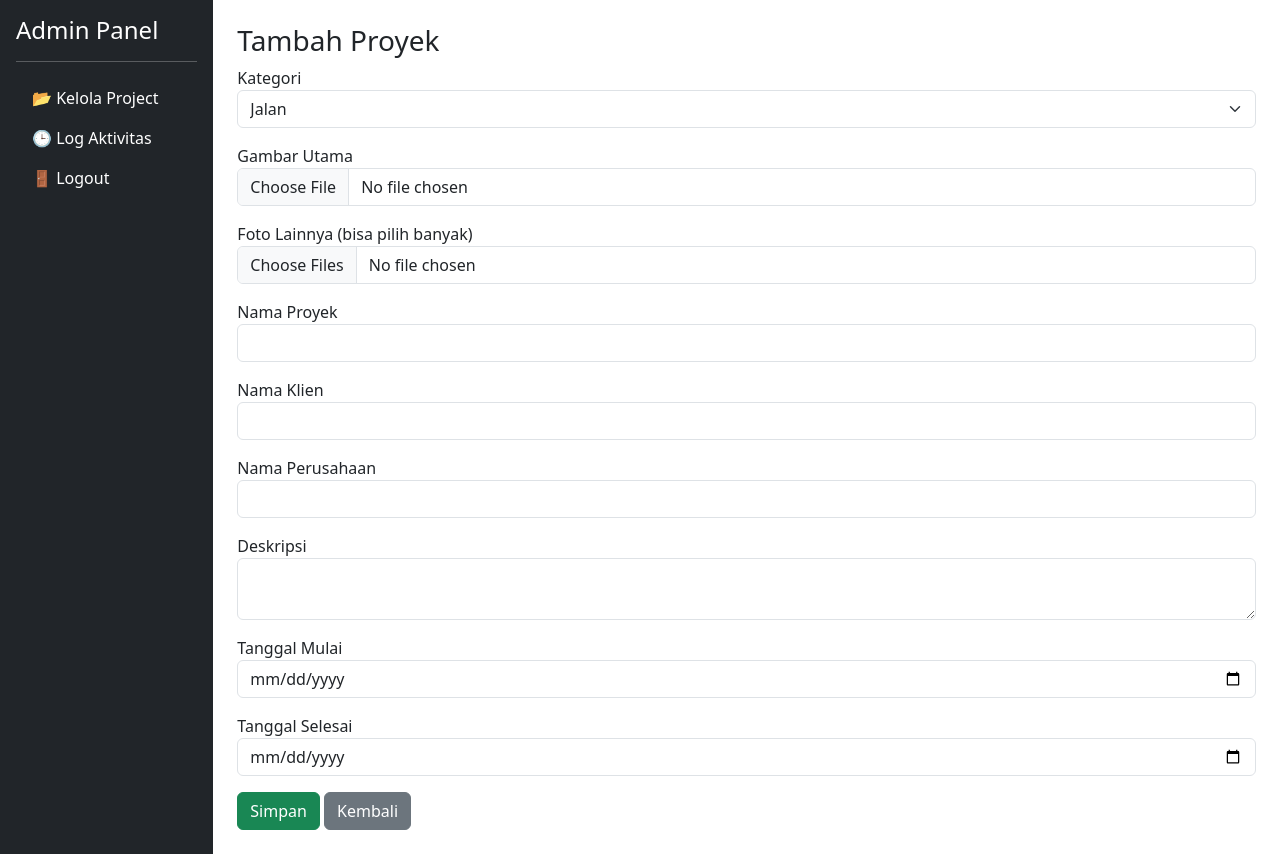
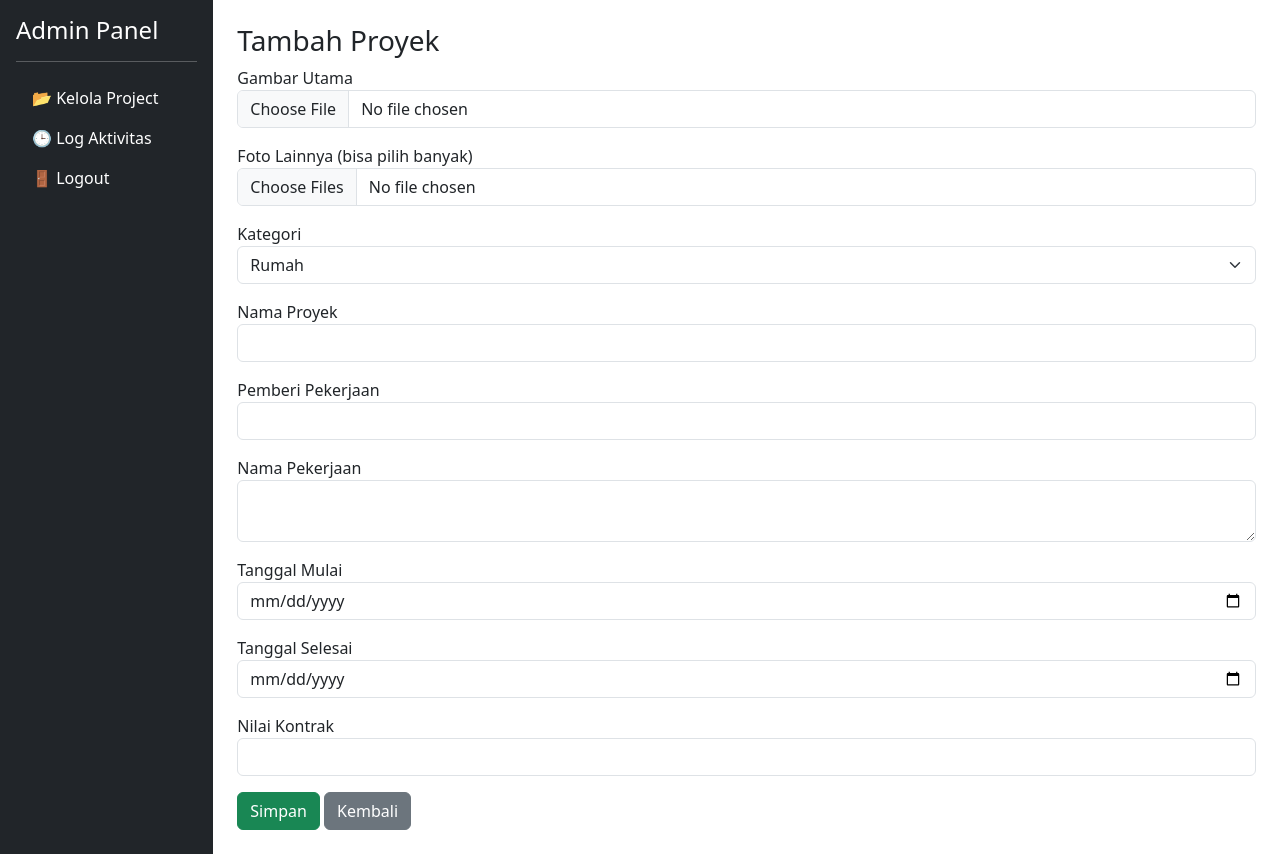
Before and after one commit to Rajessa/murgung, a PHP site: page /data_tambah.php in a window 1280 px wide. Run offline with PHP 8.4, Linux system fonts and the light colour scheme; a user stored in the database is signed in.

Commit message:
Update data_tambah.php

```diff
--- a/admin/data_tambah.php
+++ b/admin/data_tambah.php
@@ -11,12 +11,20 @@ if (!isset($_SESSION['admin_id'])) {
 
 if (isset($_POST['tambah'])) {
   $nama_proyek = $_POST['nama_proyek'];
-  $nama_klien = $_POST['nama_klien'];
-  $nama_perusahaan = $_POST['nama_perusahaan'];
+  $pemberi_kerja = $_POST['pemberi_kerja'];
   $deskripsi = $_POST['deskripsi'];
   $tgl_mulai = $_POST['tanggal_mulai'];
   $tgl_selesai = $_POST['tanggal_selesai'];
   $kategori = $_POST['kategori'];
+  $nilai_kontrak = $_POST['nilai_kontrak'];
+
+  // Cek status proyek otomatis
+  $tanggal_sekarang = date('Y-m-d');
+  if ($tgl_selesai < $tanggal_sekarang) {
+      $status_proyek = 'Selesai';
+  } else {
+      $status_proyek = 'On Going';
+  }
 
   // Upload gambar utama
   $namaFile = $_FILES['image']['name'];
@@ -33,9 +41,9 @@ if (isset($_POST['tambah'])) {
 
   // Simpan ke t_data
   $query = mysqli_query($conn, "INSERT INTO t_data
-      (image, nama_proyek, nama_klien, nama_perusahaan, deskripsi, tanggal_dimulai_proyek, tanggal_selesai_proyek, kategori)
+  (image, nama_proyek, pemberi_kerja, deskripsi, tanggal_dimulai_proyek, tanggal_selesai_proyek, kategori, nilai_kontrak, status_proyek)
   VALUES
-      ('$namaUtama', '$nama_proyek', '$nama_klien', '$nama_perusahaan', '$deskripsi', '$tgl_mulai', '$tgl_selesai', '$kategori')");
+  ('$namaUtama', '$nama_proyek', '$pemberi_kerja', '$deskripsi', '$tgl_mulai', '$tgl_selesai', '$kategori', '$nilai_kontrak', '$status_proyek')");
 
   if ($query) {
       $id_proyek = mysqli_insert_id($conn);
@@ -46,7 +54,7 @@ if (isset($_POST['tambah'])) {
           $namaBaru = uniqid() . '-' . $namaGambar;
           $uploadPath = $lokasiUpload . $namaBaru;
 
-            if (move_uploaded_file($tmpName, $lokasiUpload . $namaBaru)){
+          if (move_uploaded_file($tmpName, $uploadPath)) {
               echo "Upload tambahan berhasil: $namaBaru<br>";
               mysqli_query($conn, "INSERT INTO project_images (project_id, image) VALUES ('$id_proyek', '$namaBaru')");
           } else {
@@ -56,8 +64,8 @@ if (isset($_POST['tambah'])) {
 
       // Simpan log aktivitas
       mysqli_query($conn, "INSERT INTO log_aktivitas (admin_id, aktivitas)
-                             VALUES ('{$_SESSION['admin_id']}', 'Tambah proyek: $nama_klien')");
-        header("Location: dashboard.php");
+                           VALUES ('{$_SESSION['admin_id']}', 'Tambah proyek: $nama_proyek dengan status $status_proyek')");
+      header("Location: index.php");
       exit;
   }
 }
@@ -78,7 +86,7 @@ if (isset($_POST['tambah'])) {
       <h4>Admin Panel</h4>
       <hr>
       <ul class="nav flex-column">
-        <li class="nav-item"><a href="dashboard.php" class="nav-link text-white">📂 Kelola Project</a></li>
+        <li class="nav-item"><a href="index.php" class="nav-link text-white">📂 Kelola Project</a></li>
         <li class="nav-item"><a href="log.php" class="nav-link text-white">🕒 Log Aktivitas</a></li>
         <li class="nav-item"><a href="logout.php" class="nav-link text-white">🚪 Logout</a></li>
       </ul>
@@ -88,15 +96,6 @@ if (isset($_POST['tambah'])) {
     <div class="col-md-10 p-4">
       <h3>Tambah Proyek</h3>
       <form method="post" enctype="multipart/form-data">
-        <div class="mb-3">
-          <label>Kategori</label>
-          <select name="kategori" class="form-select" required>
-            <option value="jalan">Jalan</option>
-            <option value="gedung">Gedung</option>
-            <option value="bandara">Bandara</option>
-            <option value="jembatan">Jembatan</option>
-          </select>
-        </div>
 
         <div class="mb-3">
           <label>Gambar Utama</label>
@@ -109,23 +108,27 @@ if (isset($_POST['tambah'])) {
         </div>
 
         <div class="mb-3">
+          <label>Kategori</label>
+          <select name="kategori" class="form-select" required>
+            <option value="rumah">Rumah</option>
+            <option value="gedung">Gedung</option>
+            <option value="jalan">Jalan</option>
+            <option value="lainnya">Lainnya</option>
+          </select>
+        </div>
+
+        <div class="mb-3">
           <label>Nama Proyek</label>
           <input type="text" name="nama_proyek" class="form-control" required>
         </div>
 
-
         <div class="mb-3">
-          <label>Nama Klien</label>
-          <input type="text" name="nama_klien" class="form-control" required>
+          <label>Pemberi Pekerjaan</label>
+          <input type="text" name="pemberi_kerja" class="form-control" required>
         </div>
 
         <div class="mb-3">
-          <label>Nama Perusahaan</label>
-          <input type="text" name="nama_perusahaan" class="form-control" required>
-        </div>
-
-        <div class="mb-3">
-          <label>Deskripsi</label>
+          <label>Nama Pekerjaan</label>
           <textarea name="deskripsi" class="form-control"></textarea>
         </div>
 
@@ -139,8 +142,13 @@ if (isset($_POST['tambah'])) {
           <input type="date" name="tanggal_selesai" class="form-control" required>
         </div>
 
+        <div class="mb-3">
+          <label>Nilai Kontrak </label>
+          <input type="number" name="nilai_kontrak" class="form-control" required>
+        </div>
+
         <button type="submit" name="tambah" class="btn btn-success">Simpan</button>
-        <a href="dashboard.php" class="btn btn-secondary">Kembali</a>
+        <a href="index.php" class="btn btn-secondary">Kembali</a>
       </form>
     </div>
   </div>
```
Lines whose indentation alone changed are shown as unchanged.
